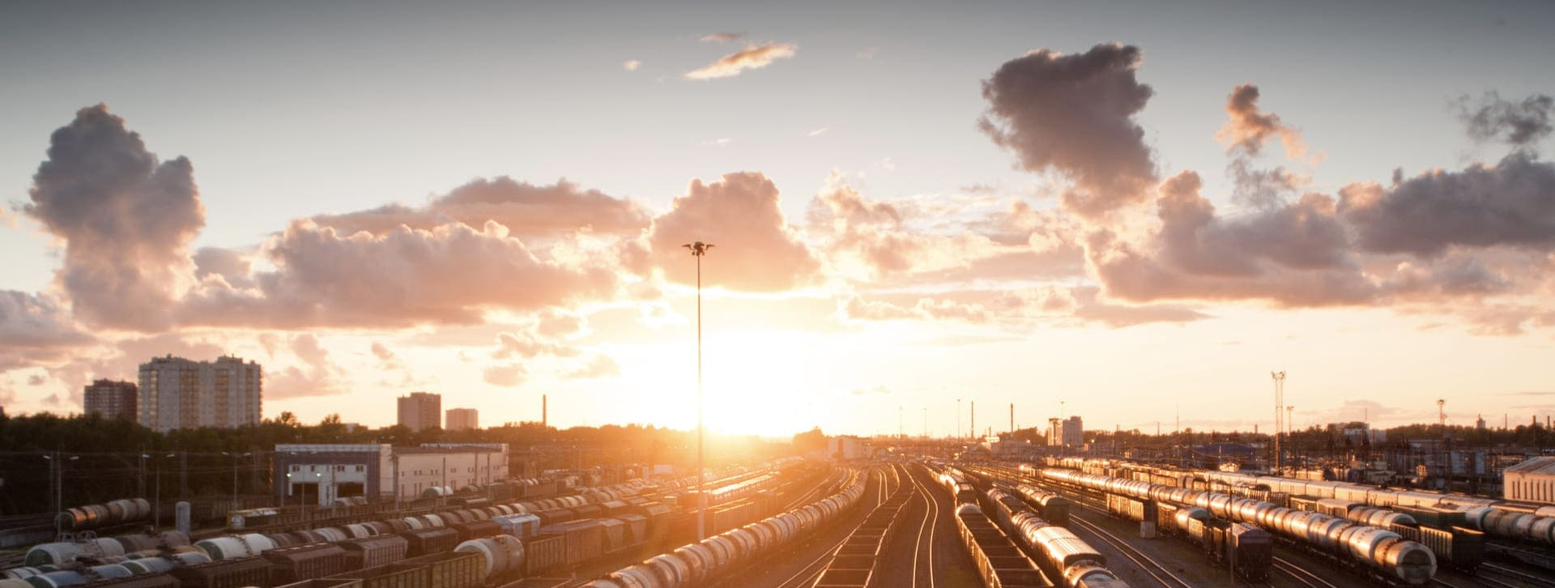
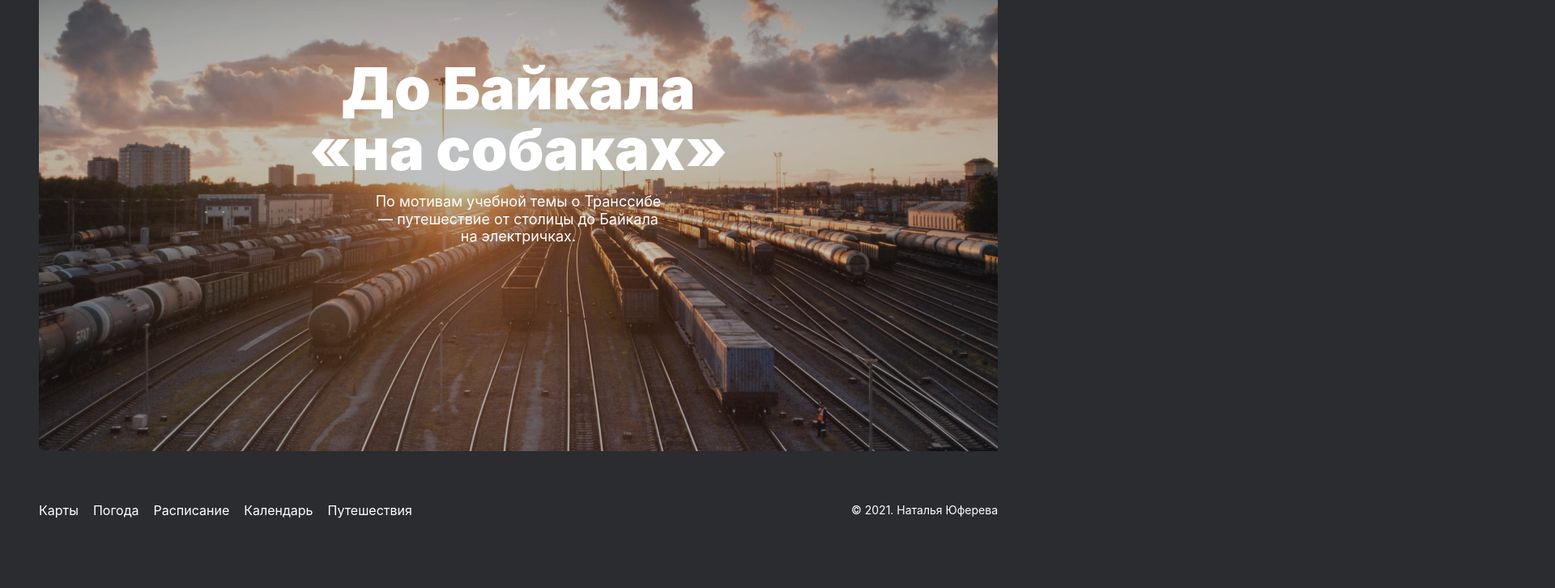
Before and after one commit to NataliaYu1412/russian-travel, a plain HTML site: page index.html in a window 1280 px wide. Shown: the part 6350-7076 px from the top of the page at 81% size, 1920 px wide, since content can reach past the window. After the commit the page ends 7013 px from the top, so only its background shows below. Drawn offline with Linux system fonts and the light colour scheme; a web font is replaced by a local one.

Commit message:
Первое ревью

```diff
--- a/blocks/cover/__backgrond/cover__background.css
+++ /dev/null
@@ -1,12 +0,0 @@
-.cover__background {
-    position: absolute;
-    top: 0;
-    left: 0;
-    bottom: 0;
-    right: 0;
-    z-index: -2;
-    max-width: 100%;
-    width: 100%;
-    height: 100%;
-    object-fit: cover;
-}
--- a/blocks/cover/__overlay/cover__overlay.css
+++ b/blocks/cover/__overlay/cover__overlay.css
@@ -1,7 +1,17 @@
 .cover__overlay {
-margin: 66px 0 64px 0;
+    background: url(./../../../images/cover-trains.jpg);
+    background-position: center;
+    background-repeat: no-repeat;
+    background-size: cover;
+    position: relative;
+    width: 100%;
+    min-height: 200px;
+    text-decoration: none;
+    display: flex;
+    flex-direction: column;
+    justify-content: center;
+    align-items: center;
 }
-
 .cover__overlay:before {
     content:'';
     position: absolute;
@@ -11,12 +21,29 @@ margin: 66px 0 64px 0;
     right: 0;
     width: 100%;
     height: 100%;
-    background-color: #2A2C2F;
+    background-color: #2a2c2F;
     opacity: 0.3;
-    z-index: -1;
-    transition: opacity 200ms ease-in-out;
+    transition: opacity 200ms ease;
 }
 
-.cover:hover:before {
+.cover__overlay:hover:before {
     opacity: 0.8;
 }
+
+ @media screen and (min-width: 768px) {
+    .cover__overlay {
+        min-height: 480px;
+    }
+}
+
+@media screen and (min-width: 1024px) {
+    .cover__overlay {
+        min-height: 640px;
+    }
+}
+
+@media screen and (min-width: 1280px) {
+    .cover__overlay {
+        min-height: 740px;
+    }
+}
--- a/blocks/cover/__subtitle/cover__subtitle.css
+++ b/blocks/cover/__subtitle/cover__subtitle.css
@@ -3,5 +3,15 @@
     font-size: 14px;
     line-height: 1.14;
     text-align: center;
-    margin: 0 16px 33px 16px;
+    margin: 16px auto 0 auto;
+    z-index: 1;
+    width: 288px;
 }
+
+@media screen and (min-width: 768px) {
+    .cover__subtitle{
+        font-size: 18px;
+        line-height: 1.2;
+        width: 360px;
+    }
+}
--- a/blocks/cover/__title/cover__title.css
+++ b/blocks/cover/__title/cover__title.css
@@ -4,6 +4,15 @@
     color: #FFFFFF;
     font-weight: 900;
     text-align: center;
-    margin: 33px 16px 16px 16px;
-    position: relative;
+    margin: 0 auto;
+    z-index: 1;
+    width: 288px;
 }
+
+@media screen and (min-width: 768px) {
+    .cover__title{
+        font-size: 72px;
+        line-height: 1.05;
+        width: 560px;
+    }
+}
--- a/blocks/cover/cover.css
+++ b/blocks/cover/cover.css
@@ -1,3 +1,10 @@
 .cover {
     font-family: "Inter", Arial, sans-serif;
 }
+
+@media screen and (min-width: 1280px) {
+    .cover{
+        max-width: calc(100% - 48px*2);
+        margin: 0 auto;
+    }
+}
--- a/blocks/footer/__copyright/footer__copyright.css
+++ b/blocks/footer/__copyright/footer__copyright.css
@@ -0,0 +1,12 @@
+.footer__copyright {
+    font-size: 14px;
+    line-height: 1;
+    margin: 0 0 0 16px;
+}
+
+@media screen and (min-width: 768px) {
+    .footer__copyright {
+        font-size: 14px;
+        line-height: 1.14;
+    }
+}
--- a/blocks/footer/__link-container/footer__link-container.css
+++ b/blocks/footer/__link-container/footer__link-container.css
@@ -0,0 +1,17 @@
+.footer__link-container {
+    display: grid;
+    grid-template-columns: minmax(min-content, max-content);
+    grid-template-rows: repeat(5, minmax(min-content, max-content));
+    row-gap: 32px;
+    margin-left: 16px;
+    margin-bottom: 48px;
+}
+
+@media screen and (min-width: 768px) {
+    .footer__link-container {
+        grid-template-columns: repeat(5, minmax(min-content, max-content));
+        grid-template-rows: minmax(min-content, max-content);
+        column-gap: 18px;
+        margin: 0;
+    }
+}
--- a/blocks/footer/__link/footer__link.css
+++ b/blocks/footer/__link/footer__link.css
@@ -0,0 +1,19 @@
+.footer__link {
+    transition: opacity 1s;
+    font-size: 24px;
+    line-height: 1;
+    margin: 0;
+    text-decoration: none;
+    color: #FFFFFF;
+}
+
+.footer__link:hover {
+    opacity: 0.8;
+}
+
+@media screen and (min-width: 768px) {
+    .footer__link {
+        font-size: 16px;
+        line-height: 1.125;
+    }
+}
--- a/blocks/footer/footer.css
+++ b/blocks/footer/footer.css
@@ -0,0 +1,22 @@
+.footer {
+    color: #FFFFFF;
+    margin: 64px auto 24px auto;
+}
+
+@media screen and (min-width: 768px) {
+    .footer {
+        display: flex;
+        flex-direction: row;
+        justify-content: space-between;
+        align-items: center;
+        margin-left: 24px;
+        margin-right: 24px;
+    }
+}
+
+@media screen and (min-width: 1024px) {
+    .footer {
+        margin-left: 48px;
+        margin-right: 48px;
+    }
+}
--- a/blocks/header/header.css
+++ b/blocks/header/header.css
@@ -7,13 +7,13 @@
     margin: 16px 16px 0 16px;
 }
 
-@media screen and (min-width: 768px) and (max-width: 1023px) {
+@media screen and (min-width: 768px) {
     .header {
        margin: 28px 24px 0 24px;
     }
 }
 
-@media screen and (min-width: 1024px) and (max-width: 1280px) {
+@media screen and (min-width: 1024px) {
     .header {
        margin: 28px 48px 0 48px;
     }
--- a/blocks/place/__link/place__link.css
+++ b/blocks/place/__link/place__link.css
@@ -3,4 +3,9 @@
     line-height: 1.2;
     text-decoration-line: underline;
     color: #FFFFFF;
+    transition: opacity 1s;
 }
+
+.place__link:hover {
+    opacity: 0.8;
+}
--- a/index.html
+++ b/index.html
@@ -58,7 +58,11 @@
               </section>
               <section class='places'>
                   <article class='place'>
-                      <h2 class='place__title'>Куршская коса</h2>
+                      <h2 class='place__title'>Куршская<br/>коса</h2>
+                      <!--Тег <br> здесь для того, чтобы переносить "косу" на следующую строку,
+                      так как иначе она не переноситя, несмотря на то, что все параметры выставлены
+                      точно также, как в макете Фигмы. Видимо это какая-то разность в отображении шрифта.
+                      Прошу не считать это ошибкой-->
                       <div class='place__website'>
                           <p class='place__url-heading'>URL</p>
                           <a href='http://park-kosa.ru' class='place__link'>park-kosa.ru</a>
@@ -119,8 +123,11 @@
               </section>
               <section class='cover'>
                   <a class='cover__overlay' href='https://stampsy.com/na-elektrichkakh-do-baikala'>
-                    <img src='./images/cover-trains.jpg' alt='До Байкала "на собаках"' class='cover__background'>
-                    <h2 class='cover__title'>До Байкала "на собаках"</h2>
+                    <h2 class='cover__title'>До Байкала<br/>«на собаках»</h2>
+                    <!--Тег <br> здесь для того, чтобы переносить "косу" на следующую строку,
+                    так как иначе она не переноситя, несмотря на то, что все параметры выставлены
+                    точно также, как в макете Фигмы. Видимо это какая-то разность в отображении шрифта.
+                    Прошу не считать это ошибкой-->
                     <p class='cover__subtitle'>По мотивам учебной темы о Транссибе — путешествие от столицы до Байкала на электричках.</p>
                   </a>
               </section>
--- a/pages/index.css
+++ b/pages/index.css
@@ -1,7 +1,6 @@
 @import url(../vendor/normalize.css);
 @import url(../fonts/inter.css);
 @import url(../blocks/root/root.css);
-@import url(../blocks/cover/__background/cover__background.css);
 @import url(../blocks/cover/__overlay/cover__overlay.css);
 @import url(../blocks/cover/__subtitle/cover__subtitle.css);
 @import url(../blocks/cover/__title/cover__title.css);
```
Also changed, not shown: 2 other files.
